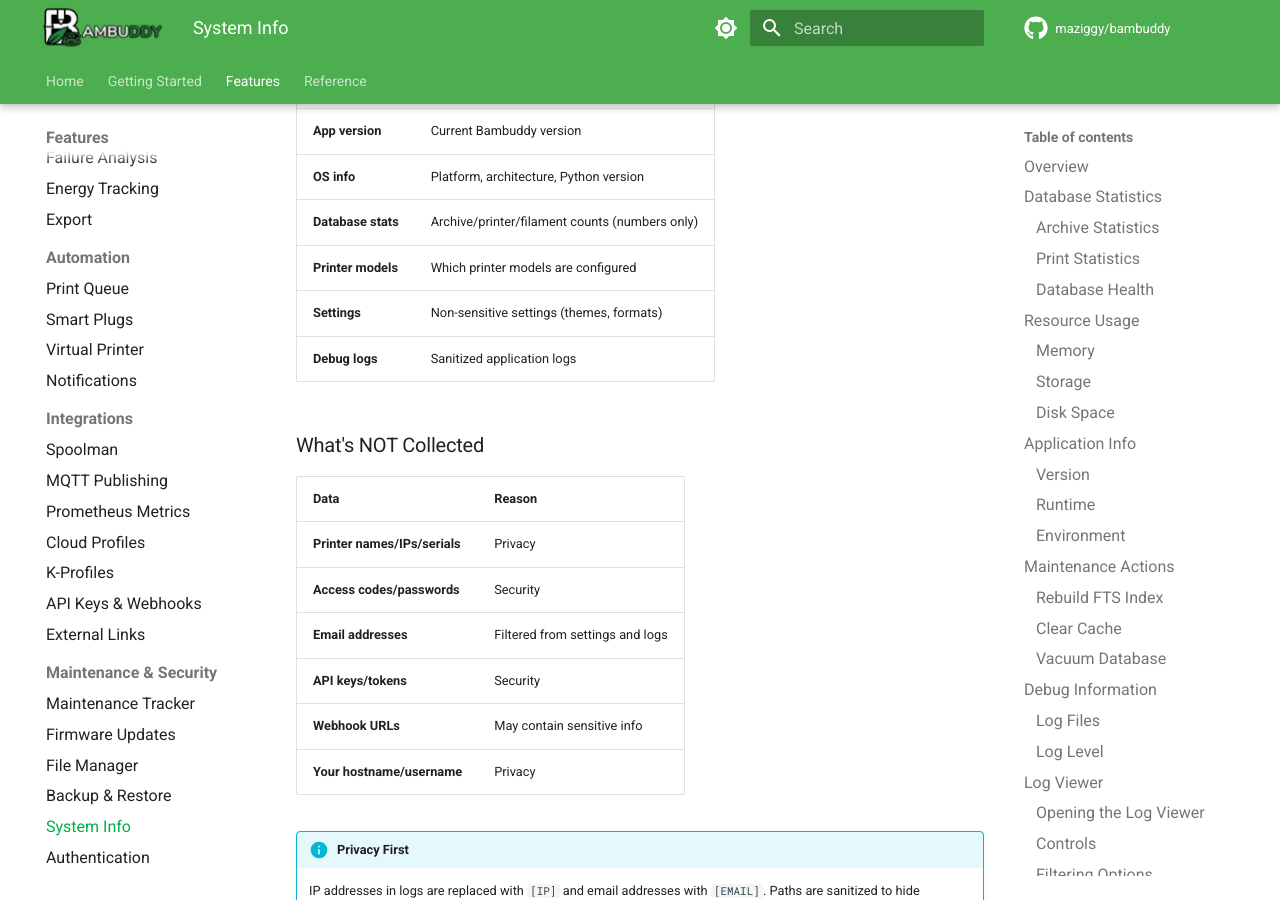
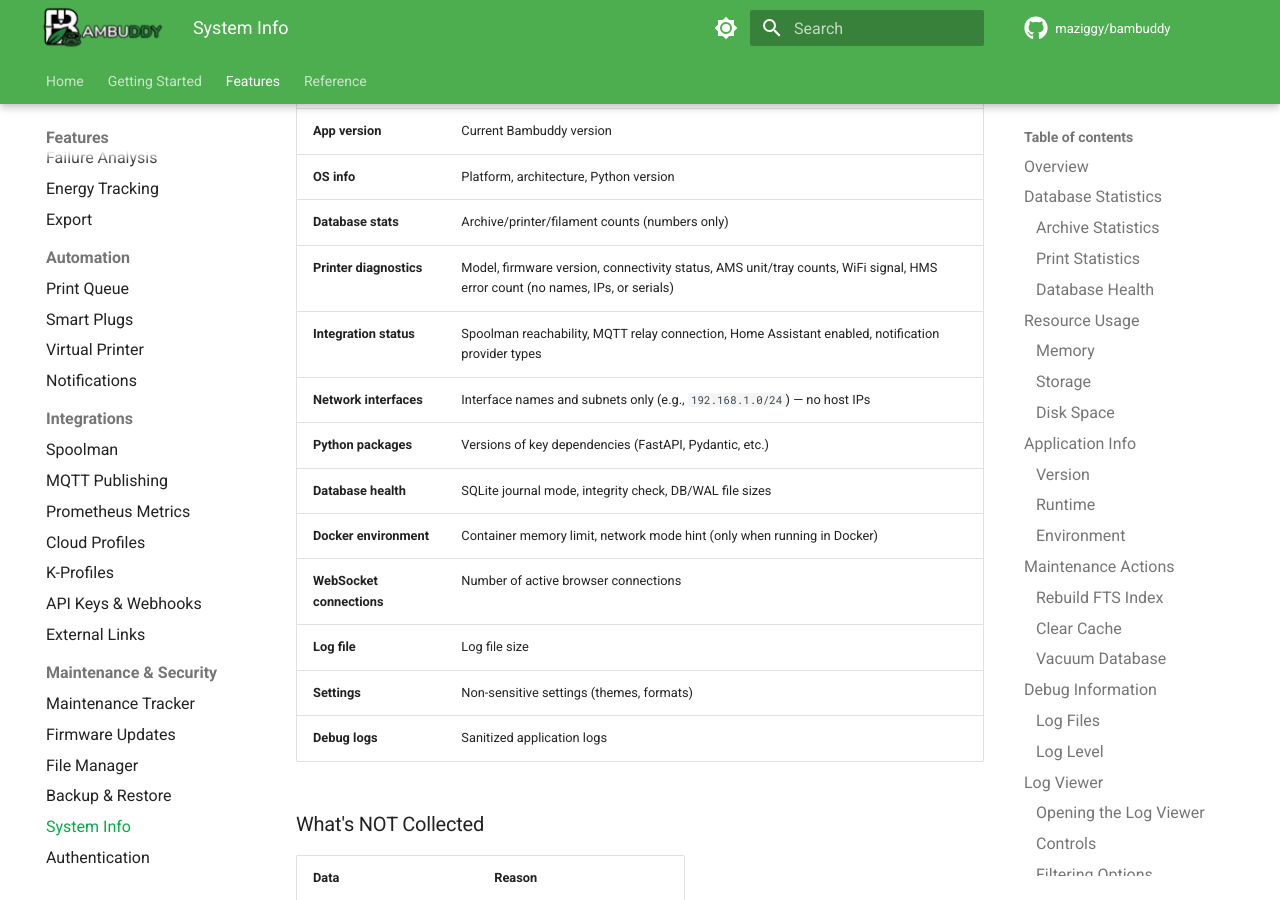
Before and after one commit to maziggy/bambuddy-wiki, an MkDocs documentation site: the page built from docs/features/system-info.md, in a window 1280 px wide and 900 px high, scrolled down 7213 px. Built offline with MkDocs 1.6.1 and Material for MkDocs 9.7.7, drawn with Linux system fonts in a browser that asks for light colours; comment, search, counter and statistics services are not loaded; the version menu is left out.

```diff
--- a/docs/features/system-info.md
+++ b/docs/features/system-info.md
@@ -236,7 +236,14 @@ Before generating a support bundle:
 | **App version** | Current Bambuddy version |
 | **OS info** | Platform, architecture, Python version |
 | **Database stats** | Archive/printer/filament counts (numbers only) |
-| **Printer models** | Which printer models are configured |
+| **Printer diagnostics** | Model, firmware version, connectivity status, AMS unit/tray counts, WiFi signal, HMS error count (no names, IPs, or serials) |
+| **Integration status** | Spoolman reachability, MQTT relay connection, Home Assistant enabled, notification provider types |
+| **Network interfaces** | Interface names and subnets only (e.g., `192.168.1.0/24`) — no host IPs |
+| **Python packages** | Versions of key dependencies (FastAPI, Pydantic, etc.) |
+| **Database health** | SQLite journal mode, integrity check, DB/WAL file sizes |
+| **Docker environment** | Container memory limit, network mode hint (only when running in Docker) |
+| **WebSocket connections** | Number of active browser connections |
+| **Log file** | Log file size |
 | **Settings** | Non-sensitive settings (themes, formats) |
 | **Debug logs** | Sanitized application logs |
 
--- a/overrides/main.html
+++ b/overrides/main.html
@@ -8,3 +8,29 @@
   <span><strong>Join our Discord community!</strong></span>
 </a>
 {% endblock %}
+
+{% block scripts %}
+{{ super() }}
+<script>
+document.addEventListener('DOMContentLoaded', function() {
+  var searchInput = document.querySelector('.md-search__input');
+  if (!searchInput) return;
+
+  var debounceTimer = null;
+  var lastSent = '';
+
+  searchInput.addEventListener('input', function() {
+    clearTimeout(debounceTimer);
+    debounceTimer = setTimeout(function() {
+      var query = searchInput.value.trim();
+      if (query.length >= 2 && query !== lastSent) {
+        lastSent = query;
+        navigator.sendBeacon('/api/wiki-search',
+          new Blob([JSON.stringify({ q: query, domain: location.hostname })],
+            { type: 'application/json' }));
+      }
+    }, 1500);
+  });
+});
+</script>
+{% endblock %}
```
